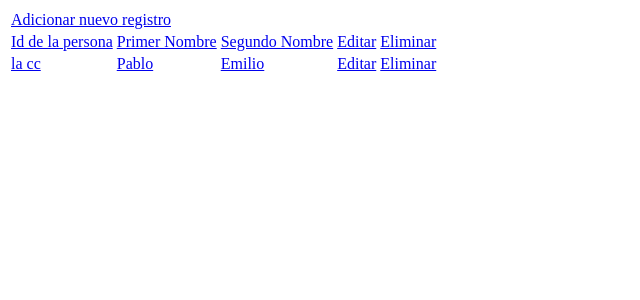
After one commit to SenaProject/finallySenaProject, a PHP site: page /Views/frm_persona_individual_pl.php in a window 1280 px wide. The commit adds this page. Shown: the top 300 px of the page, without its empty margins (0-640 px from the left). Run offline with PHP 8.4, Linux system fonts and the light colour scheme.

Commit message:
Cambios realizados a 28082018.2

```diff
--- a/Controllers/valida_persona_ind.php
+++ b/Controllers/valida_persona_ind.php
@@ -18,8 +18,10 @@ $Dir = $_POST["Dir"];
 // $BtnB = $_POST["BtnB"];
 // $BtnG = $_POST["BtnG"];
 
-print_r($_POST["BtnM"]);
-
+// print_r($_POST["BtnM"]);
+// if (){
+//
+// }
 // if ($BtnMM = "1"){
 // $consultar= new ConsultaPersona();
 // $ver=$consultar->TraePersona($IdPersona, $BtnMM);
--- /dev/null
+++ b/Views/frm_persona_individual_pl.php
@@ -0,0 +1,52 @@
+<!DOCTYPE html>
+<html lang="en" dir="ltr">
+  <head>
+    <meta charset="utf-8">
+    <title>Listado de Personas</title>
+
+    <table>
+      <tr >
+        <td colspan="3">
+          <a href="frm_persona_individual_add.php">Adicionar nuevo registro</a>
+        </td>
+      </tr>
+      <tr>
+        <td>
+          <a href="#">Id de la persona</a>
+        </td>
+        <td>
+          <a href="#">Primer Nombre</a>
+        </td>
+        <td>
+          <a href="#">Segundo Nombre</a>
+        </td>
+        <td>
+          <a href="#">Editar</a>
+        </td>
+        <td>
+          <a href="#">Eliminar</a>
+        </td>
+      </tr>
+      <tr>
+        <td>
+          <a href="#">la cc</a>
+        </td>
+        <td>
+          <a href="#">Pablo</a>
+        </td>
+        <td>
+          <a href="#">Emilio</a>
+        </td>
+        <td>
+          <a href="#">Editar</a>
+        </td>
+        <td>
+          <a href="#">Eliminar</a>
+        </td>
+      </tr>
+    </table>
+  </head>
+  <body>
+
+  </body>
+</html>
--- a/Views/frm_principal_adm.php
+++ b/Views/frm_principal_adm.php
@@ -29,7 +29,7 @@
   echo      "<ul>";
   echo        "<li><a target='iframe_a'>Persona</a>";
   echo          "<ul>";
-  echo            "<li><a href='frm_persona_individual.php' target='iframe_a'>Uno a Uno</a></li>";
+  echo            "<li><a href='frm_persona_individual_pl.php' target='iframe_a'>Uno a Uno</a></li>";
   echo            "<li><a href='frm_persona_masivo.php' target='iframe_a'>Masivo</a></li>";
   echo          "</ul>";
   echo        "</li>";
```
Also changed, not shown: Views/frm_persona_individual_add.php (renamed from Views/frm_persona_individual.php, +2 -5 lines), Models/actualizar.php (added), Models/acualizar.php (deleted).
